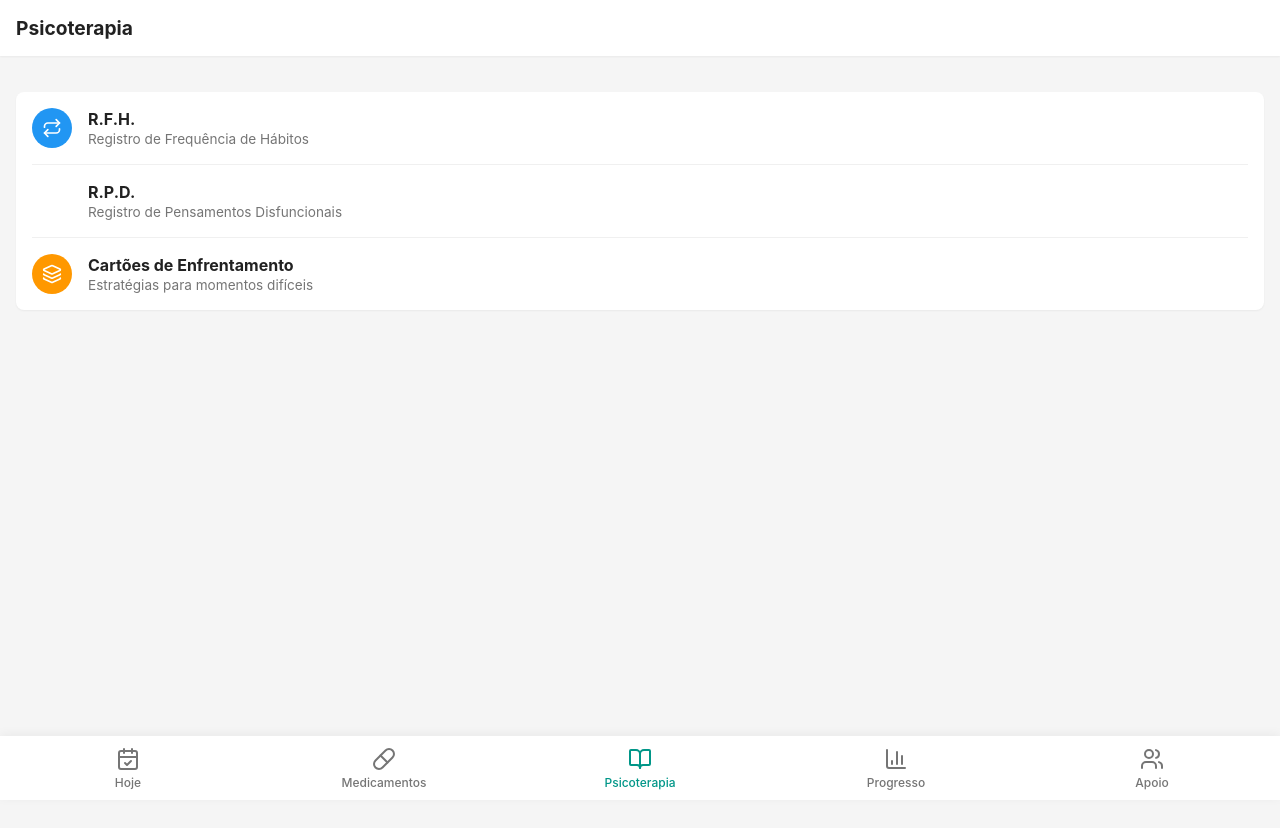
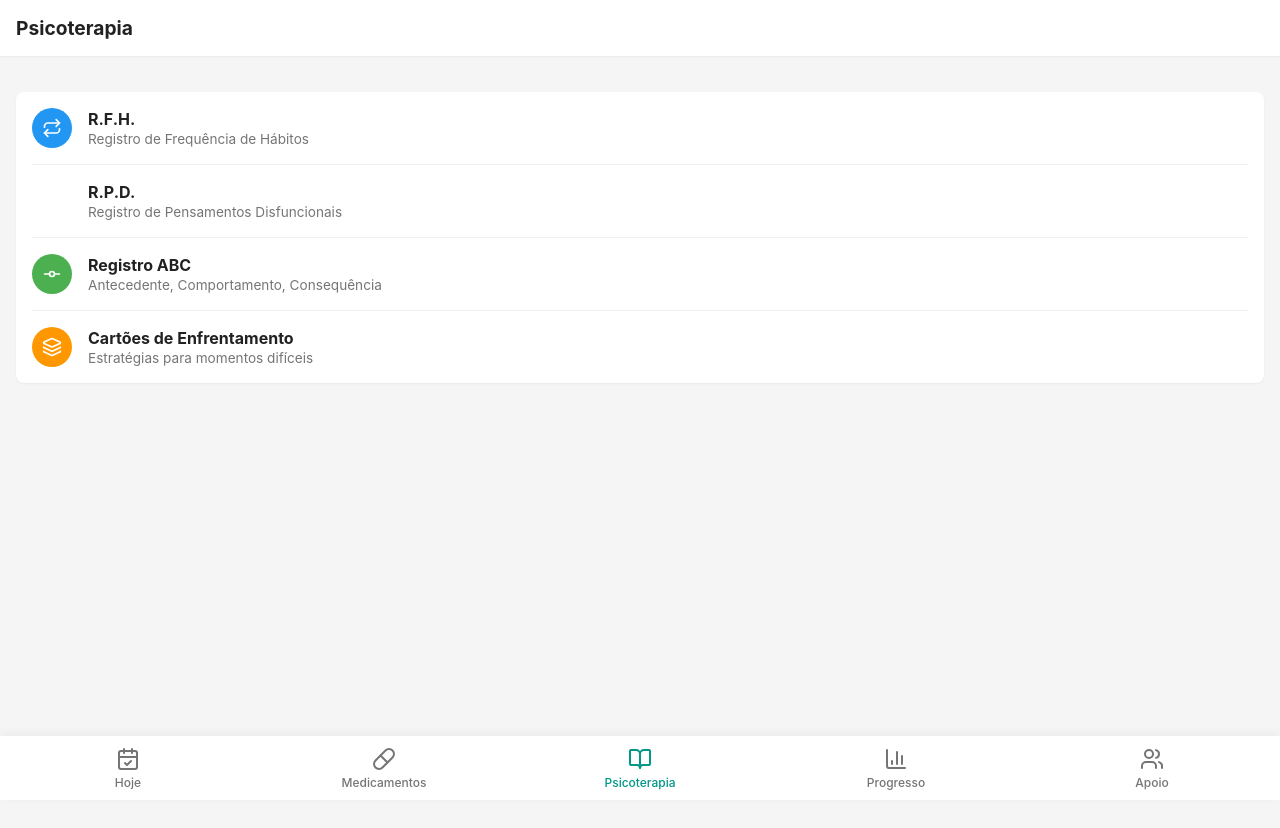
Before and after one commit to munizmath/minha-terapia, a React (Vite) app: page /agenda-tcc in a window 1280 px wide. Shown: the top 828 px of the page. Built offline with nearby package versions, Linux system fonts and the light colour scheme.

Commit message:
Add GitCommit icon to TccAgenda component

```diff
--- a/src/pages/TccAgenda.jsx
+++ b/src/pages/TccAgenda.jsx
@@ -1,6 +1,7 @@
+/* src/pages/TccAgenda.jsx */
 import React from 'react';
 import { useNavigate } from 'react-router-dom';
-import { Calendar, Repeat, BookOpen, Layers } from 'lucide-react';
+import { Repeat, BookOpen, Layers, GitCommit } from 'lucide-react'; // Added GitCommit icon
 import './support/SubPage.css';
 
 const TccAgenda = () => {
@@ -14,6 +15,7 @@ const TccAgenda = () => {
 
             <div className="support-container" style={{ marginTop: 20 }}>
                 <div className="menu-card">
+                    {/* HÁBITOS */}
                     <div className="menu-item" onClick={() => navigate('/psicoterapia/habits')}>
                         <div className="icon-box blue"><Repeat size={20} /></div>
                         <div className="menu-text">
@@ -21,7 +23,10 @@ const TccAgenda = () => {
                             <p>Registro de Frequência de Hábitos</p>
                         </div>
                     </div>
+
                     <div className="divider"></div>
+
+                    {/* RPD */}
                     <div className="menu-item" onClick={() => navigate('/psicoterapia/thoughts')}>
                         <div className="icon-box purple"><BookOpen size={20} /></div>
                         <div className="menu-text">
@@ -29,7 +34,21 @@ const TccAgenda = () => {
                             <p>Registro de Pensamentos Disfuncionais</p>
                         </div>
                     </div>
+
                     <div className="divider"></div>
+
+                    {/* ABC - NOVO */}
+                    <div className="menu-item" onClick={() => navigate('/psicoterapia/abc')}>
+                        <div className="icon-box green"><GitCommit size={20} /></div>
+                        <div className="menu-text">
+                            <h3>Registro ABC</h3>
+                            <p>Antecedente, Comportamento, Consequência</p>
+                        </div>
+                    </div>
+
+                    <div className="divider"></div>
+
+                    {/* CARDS */}
                     <div className="menu-item" onClick={() => navigate('/psicoterapia/cards')}>
                         <div className="icon-box orange"><Layers size={20} /></div>
                         <div className="menu-text">
```
